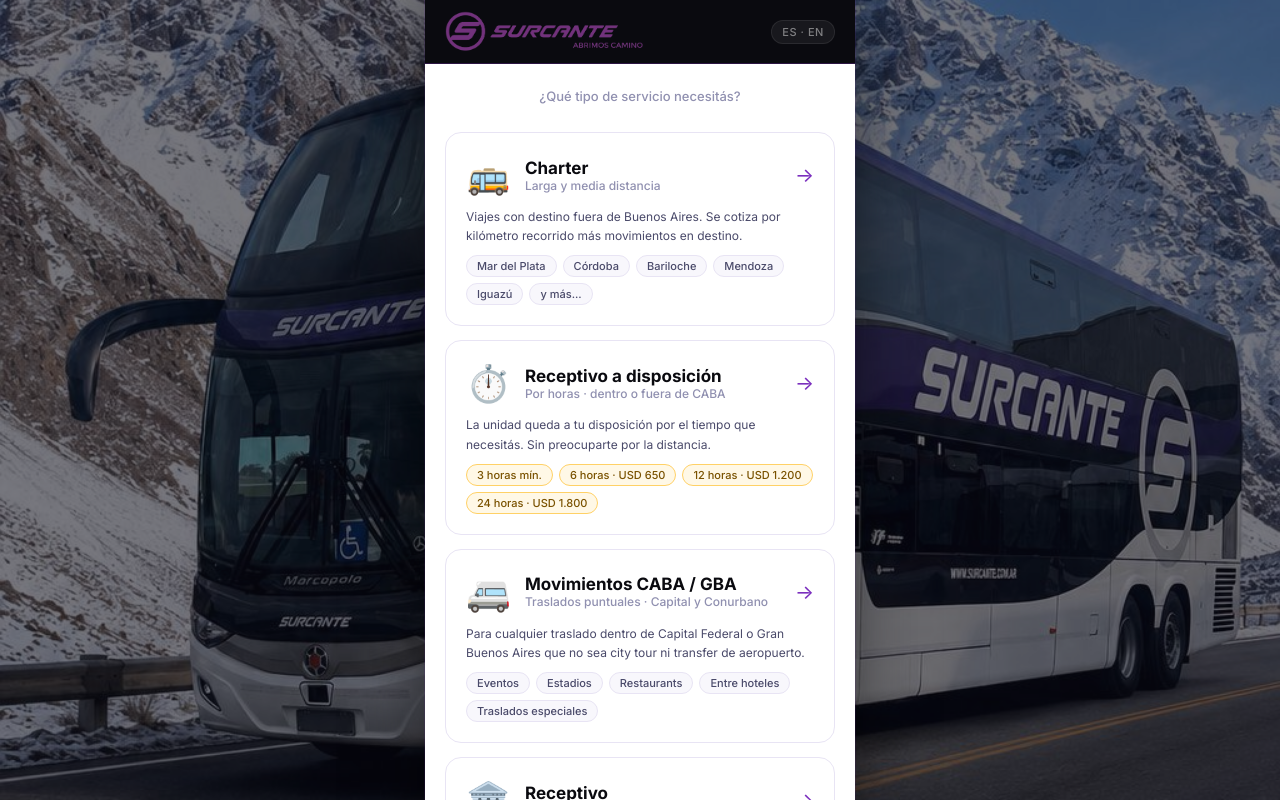
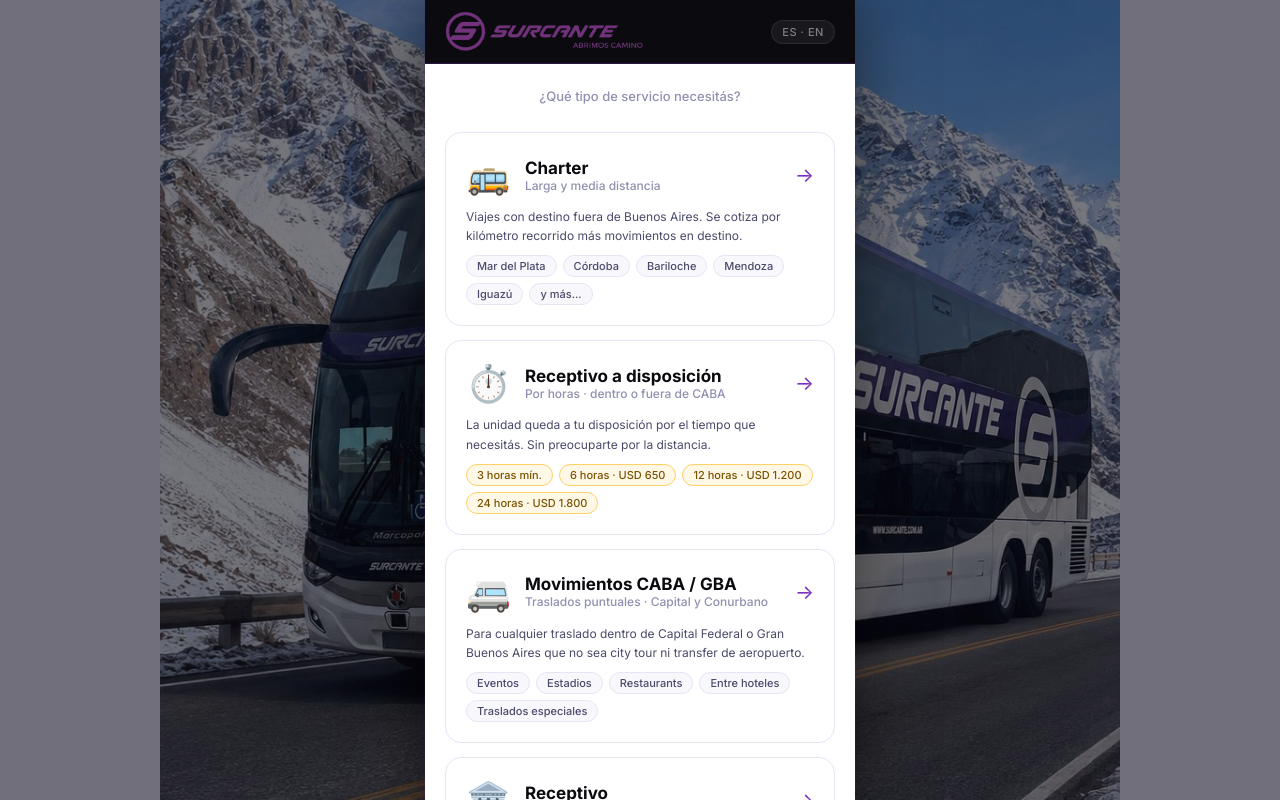
Before and after one commit to corporacionsurcante/surcante.ar, a React (Create React App) app: page / in a window 1280 px wide. Shown: the top 800 px of the page. Built offline with nearby package versions, Linux system fonts and the light colour scheme; no server answers; the database is empty.

Commit message:
Change background size of #bg-overlay to 75%

```diff
--- a/src/index.css
+++ b/src/index.css
@@ -121,7 +121,7 @@
 #bg-overlay {
   position: fixed;
   inset: 0;
-  background-size: cover;
+  background-size: 75%;
   background-position: center center;
   background-attachment: fixed;
   background-repeat: no-repeat;
```
